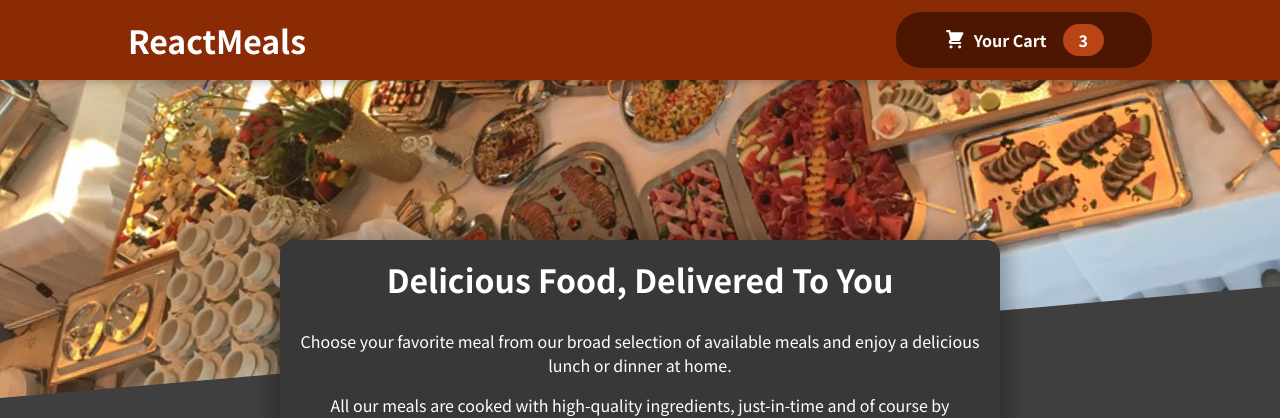
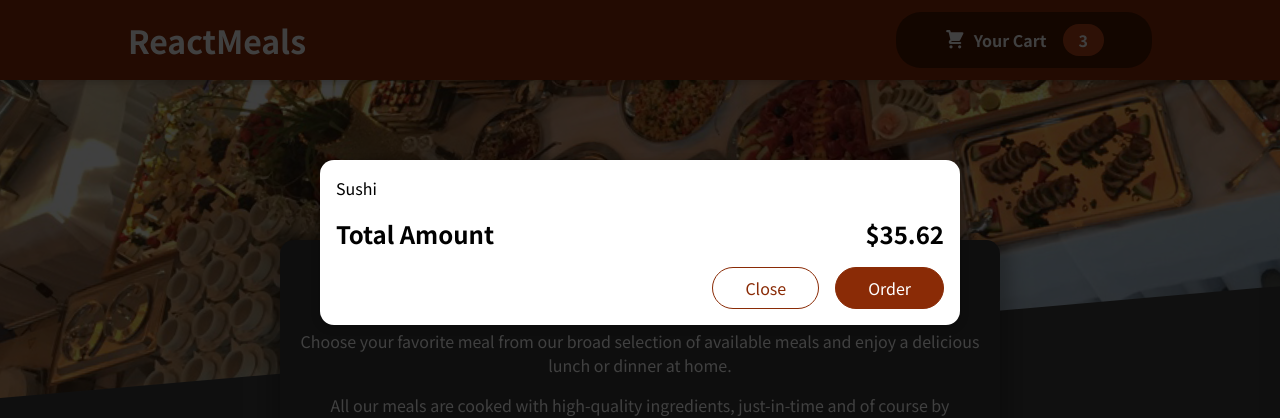
Before and after one commit to falcon-bridge/ReactMeals, a React (Create React App) app: page / in a window 1280 px wide. Shown: the top 418 px of the page. Built offline with nearby package versions, Linux system fonts and the light colour scheme.

Commit message:
added a modal overlay component and a backdrop component to display the cart as an overlay over the page

```diff
--- a/public/index.html
+++ b/public/index.html
@@ -28,6 +28,7 @@
   </head>
   <body>
     <noscript>You need to enable JavaScript to run this app.</noscript>
+    <div id="overlays"></div>
     <div id="root"></div>
     <!--
       This HTML file is a template.
--- a/src/App.js
+++ b/src/App.js
@@ -1,11 +1,13 @@
 import React from "react";
 
+import Cart from "./components/Cart/Cart";
 import Header from "./components/Layout/Header";
 import Meals from "./components/Meals/Meals";
 
 function App() {
   return (
     <React.Fragment>
+      <Cart />
       <Header />
       <main>
         <Meals />
--- a/src/components/Cart/Cart.js
+++ b/src/components/Cart/Cart.js
@@ -1,3 +1,5 @@
+import Modal from "../UI/Modal";
+
 import classes from "./Cart.module.css";
 
 const Cart = (props) => {
@@ -9,7 +11,7 @@
     </ul>
   );
   return (
-    <div>
+    <Modal>
       {cartItems}
       <div className={classes.total}>
         <span>Total Amount</span>
@@ -19,7 +21,7 @@
         <button className={classes["button--alt"]}>Close</button>
         <button className={classes.button}>Order</button>
       </div>
-    </div>
+    </Modal>
   );
 };
 
--- /dev/null
+++ b/src/components/UI/Modal.js
@@ -0,0 +1,30 @@
+import { Fragment } from "react";
+import ReactDOM from "react-dom";
+
+import classes from "./Modal.module.css";
+
+const Backdrop = () => {
+  return <div className={classes.backdrop} />;
+};
+
+const ModalOverlay = (props) => {
+  return (
+    <div className={classes.modal}>
+      <div className={classes.content}>{props.children}</div>
+    </div>
+  );
+};
+
+const Modal = (props) => {
+  return (
+    <Fragment>
+      {ReactDOM.createPortal(<Backdrop />, document.getElementById("overlays"))}
+      {ReactDOM.createPortal(
+        <ModalOverlay>{props.children}</ModalOverlay>,
+        document.getElementById("overlays")
+      )}
+    </Fragment>
+  );
+};
+
+export default Modal;
--- /dev/null
+++ b/src/components/UI/Modal.module.css
@@ -0,0 +1,40 @@
+.backdrop {
+  position: fixed;
+  top: 0;
+  left: 0;
+  width: 100%;
+  height: 100vh;
+  z-index: 20;
+  background-color: rgba(0, 0, 0, 0.75);
+}
+
+.modal {
+  position: fixed;
+  top: 20vh;
+  left: 5%;
+  width: 90%;
+  background-color: white;
+  padding: 1rem;
+  border-radius: 14px;
+  box-shadow: 0 2px 8px rgba(0, 0, 0, 0.25);
+  z-index: 30;
+  animation: slide-down 300ms ease-out forwards;
+}
+
+@media (min-width: 768px) {
+  .modal {
+    width: 40rem;
+    left: calc(50% - 20rem);
+  }
+}
+
+@keyframes slide-down {
+  from {
+    opacity: 0;
+    transform: translateY(-3rem);
+  }
+  to {
+    opacity: 1;
+    transform: translateY(0);
+  }
+}
```
Also changed, not shown: 1 other file (tests, documents, lock files or other folders).
